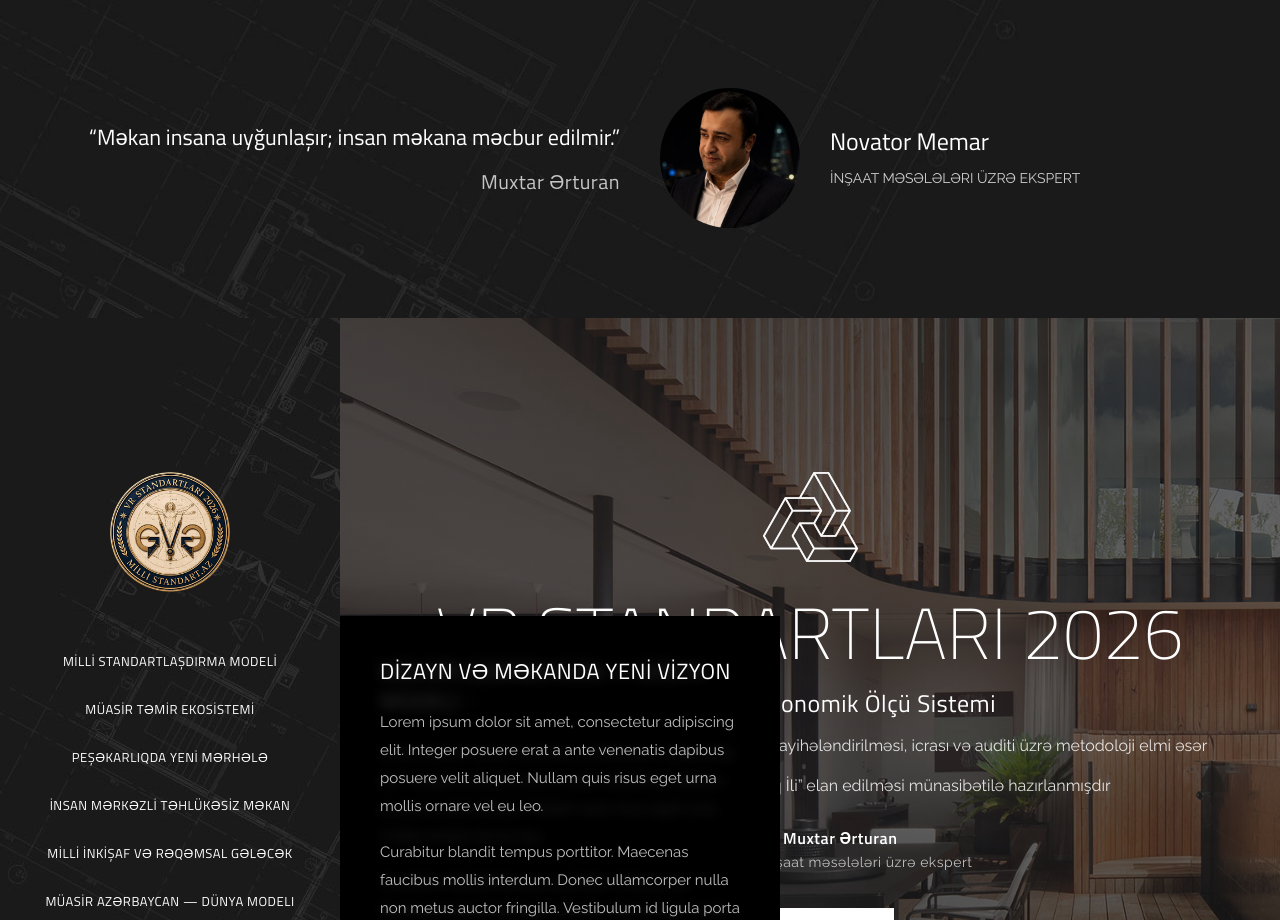
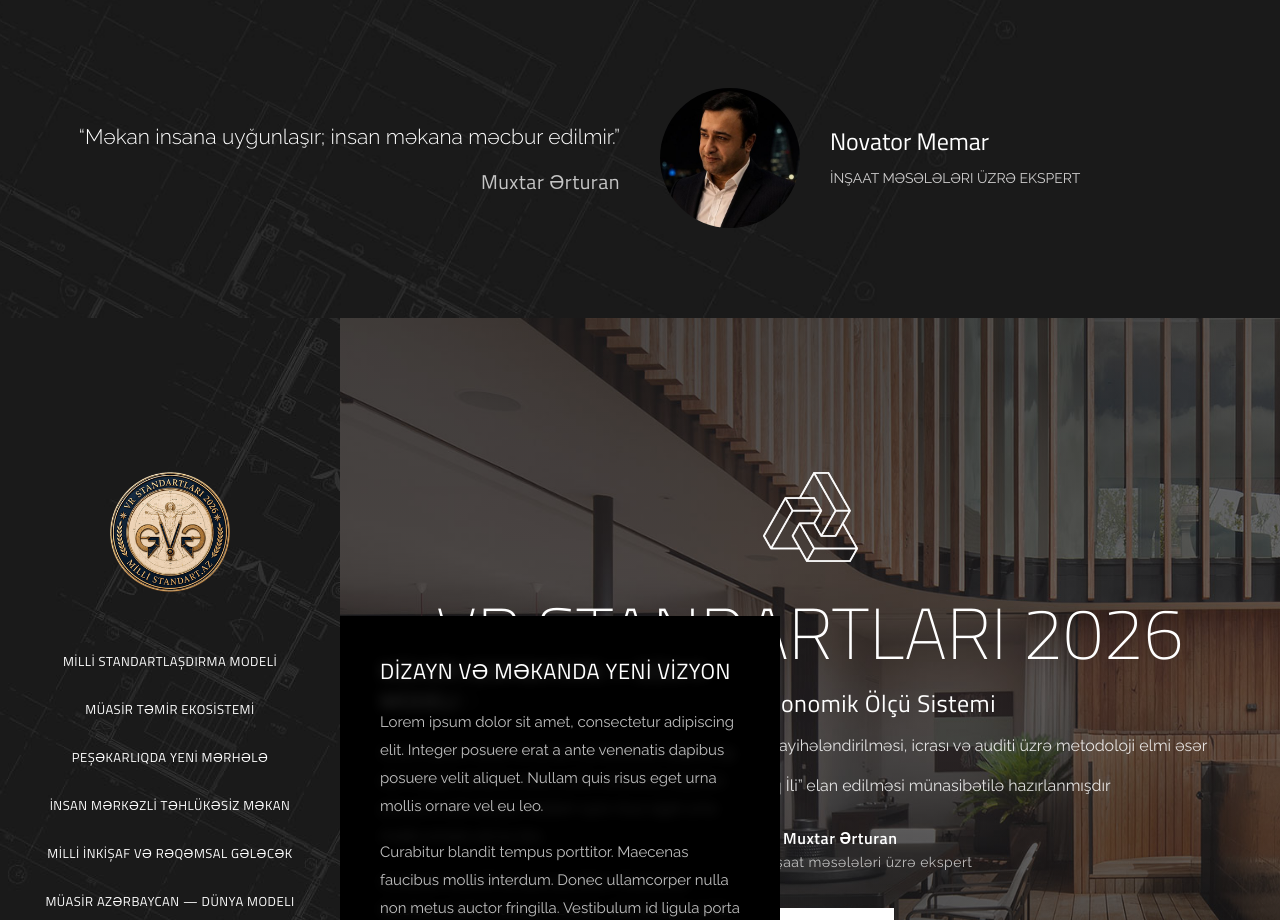
Before and after one commit to feyruzalizada/VRprogect, a Next.js app: page / in a window 1280 px wide. Shown: the part 802-1722 px from the top of the page. Built offline with nearby package versions, Linux system fonts and the light colour scheme.

Commit message:
Set the quote motto in Raleway so the schwa matches

```diff
--- a/src/components/QuoteBanner.module.css
+++ b/src/components/QuoteBanner.module.css
@@ -39,8 +39,9 @@
 
 .motto {
   margin: 0;
-  font-size: 22px;
-  font-weight: 400;
+  font-family: var(--font-raleway), sans-serif;
+  font-size: 21px;
+  font-weight: 300;
   line-height: 34px;
 }
 
```
